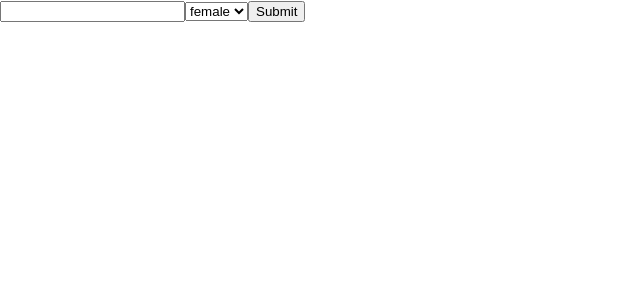
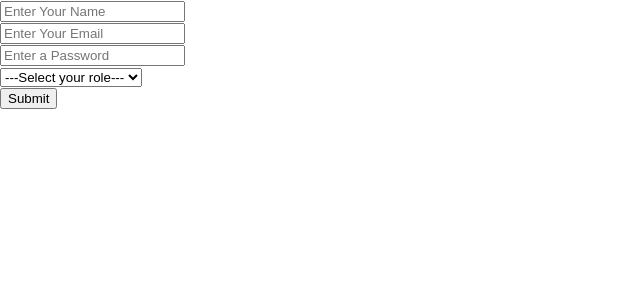
Before and after one commit to NA-Siddiky/jobs-in-bd, a React (Create React App) app: page /register in a window 1280 px wide. Shown: the top 300 px of the page, without its empty margins (0-640 px from the left). Built offline with nearby package versions, Linux system fonts and the light colour scheme.

Commit message:
adding firebase done

```diff
--- a/package.json
+++ b/package.json
@@ -6,6 +6,7 @@
     "@testing-library/jest-dom": "^5.11.4",
     "@testing-library/react": "^11.1.0",
     "@testing-library/user-event": "^12.1.10",
+    "firebase": "^8.6.8",
     "react": "^17.0.2",
     "react-dom": "^17.0.2",
     "react-hook-form": "^7.9.0",
--- a/src/App.js
+++ b/src/App.js
@@ -1,3 +1,4 @@
+// import 'bootstrap/dist/css/bootstrap.min.css'
 import './App.css';
 import {
   BrowserRouter as Router,
--- a/src/Components/Login/Register/Register.js
+++ b/src/Components/Login/Register/Register.js
@@ -1,20 +1,115 @@
-import React from 'react';
+import React, { useState } from 'react';
 import { useForm } from "react-hook-form";
+import firebase from "firebase/app";
+import "firebase/auth";
+import firebaseConfig from '../firebase.config';
+
+if (!firebase.apps.length) {
+    firebase.initializeApp(firebaseConfig);
+} else {
+    firebase.app();
+}
 
 const Register = () => {
-    const { register, handleSubmit } = useForm();
-    const onSubmit = data => console.log(data);
+    const [showPackages, setShowPackage] = useState(false)
+    const [role, setRole] = useState(null)
+    const [packages, setPackages] = useState(null)
+
+    const { register, handleSubmit, formState: { errors } } = useForm();
+    const onSubmit = data => {
+        const newUserInfo = { ...data }
+        newUserInfo.role = role
+        newUserInfo.package = packages
+
+        if(role !== null ){
+
+            if(role === 'employee' && packages !== null){
+                console.log(newUserInfo)
+                handleRegister(data.email,data.password)
+            }else if(role === 'jobsSeeker'){
+                console.log(newUserInfo);
+                handleRegister(data.email,data.password)
+            }else{
+                alert('Please select a package')
+            }
+
+        }else{
+            alert('please select your role')
+        }
+    };
+
+    const handleChange = (e) => {
+        console.log(e.target.name, e.target.value);
+        if (e.target.value === 'employee') {
+            setShowPackage(true)
+            setRole('employee')
+        } else if (e.target.value === 'jobsSeeker') {
+            setShowPackage(false)
+            setRole('jobsSeeker')
+            setPackages('null')
+        }
+    }
+
+    const handlePackageChange = (e) => {
+        console.log(e.target.name, e.target.value);
+        if (e.target.value !== 'null') {
+            setPackages(e.target.value)
+        }
+    }
+
+
+    const handleRegister = (email,password) => {
+        console.log(email, password);
+        firebase.auth().createUserWithEmailAndPassword(email, password)
+        .then((userCredential) => {
+            var user = userCredential.user;
+            console.log(user);
+          })
+          .catch((error) => {
+            var errorMessage = error.message;
+            console.log(errorMessage);
+          });
+    }
+
     return (
-        <div className="w-100 d-flex justify-content-center">
-            <div className="w-50">
+        <div className="w-100 d-flex justify-content-center ">
+            <div className="w-50 text-center">
                 <form onSubmit={handleSubmit(onSubmit)}>
-                    <input {...register("firstName")} />
-                    <select {...register("gender")}>
-                        <option value="female">female</option>
-                        <option value="male">male</option>
-                        <option value="other">other</option>
+
+                    <input className="form-control" type="text" placeholder="Enter Your Name" {...register("name", { required: true })} />
+                    {errors.name && <span>This field is required</span>}
+
+                    <br />
+
+                    <input className="form-control" type="text" placeholder="Enter Your Email" {...register("email", { required: true })} />
+                    {errors.email && <span>This field is required</span>}
+
+                    <br />
+
+                    <input className="form-control" type="text" placeholder="Enter a Password" {...register("password", { required: true })} />
+                    {errors.password && <span>This field is required</span>}
+
+                    <br />
+
+                    <select className="form-control" onChange={handleChange} name='role' >
+                        <option value="null"> ---Select your role---</option>
+                        <option value="employee">Employee</option>
+                        <option value="jobsSeeker">JobsSeeker</option>
                     </select>
-                    <input type="submit" />
+
+                    <br />
+
+                    {
+                        showPackages &&
+                        <select className="form-control mb-2" onChange={handlePackageChange} name='package' >
+                            <option value="null"> ---Select your package--- </option>
+                            <option value="package1">package1</option>
+                            <option value="package2">package2</option>
+                            <option value="package3">package3</option>
+                        </select>
+                    }
+
+                    <input className='btn btn-dark' type="submit" />
                 </form>
             </div>
         </div>
```
Also changed, not shown: src/Components/Login/Login/Login.js (+14 -0 lines), 1 other file (tests, documents, lock files or other folders).
